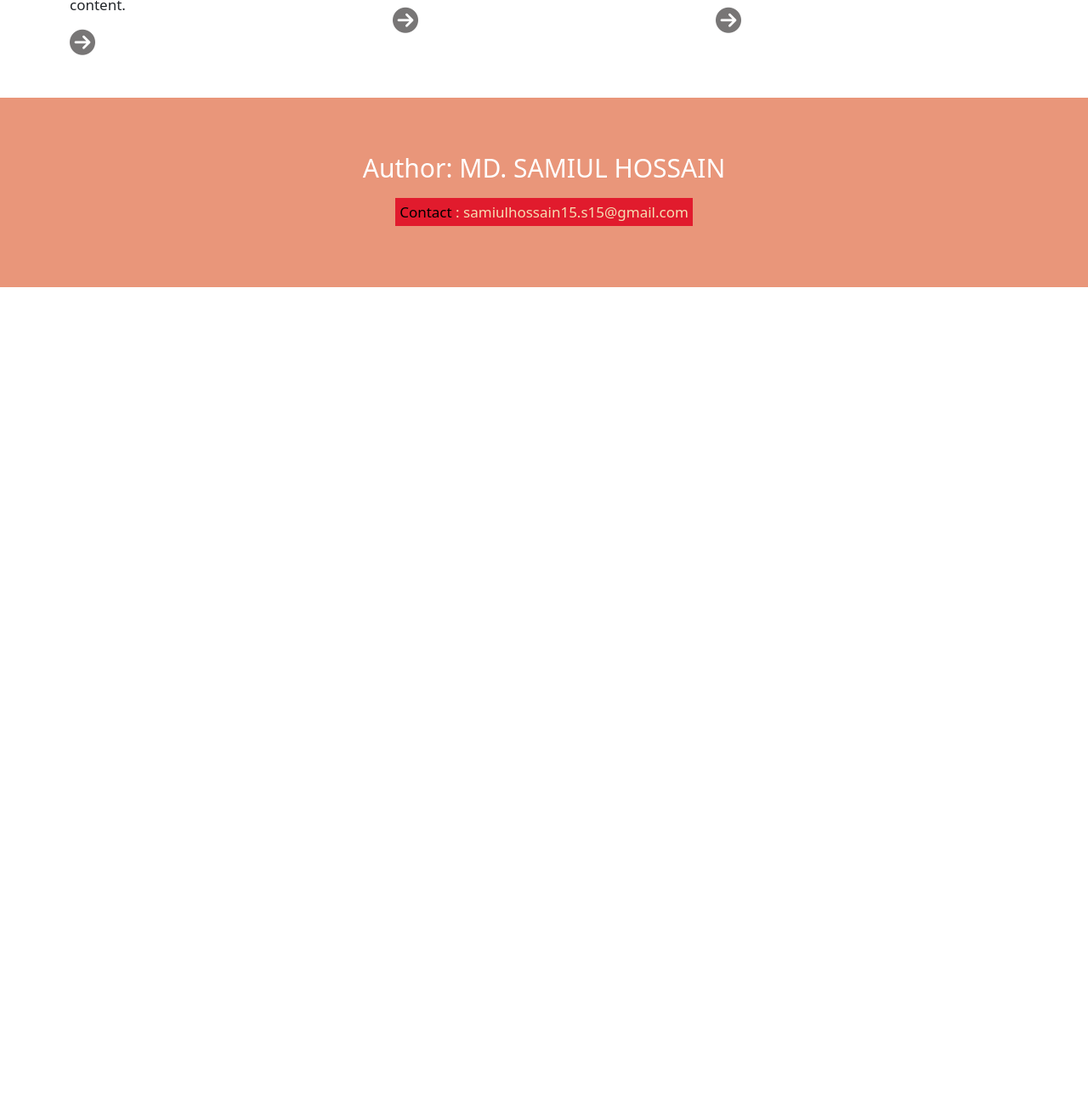
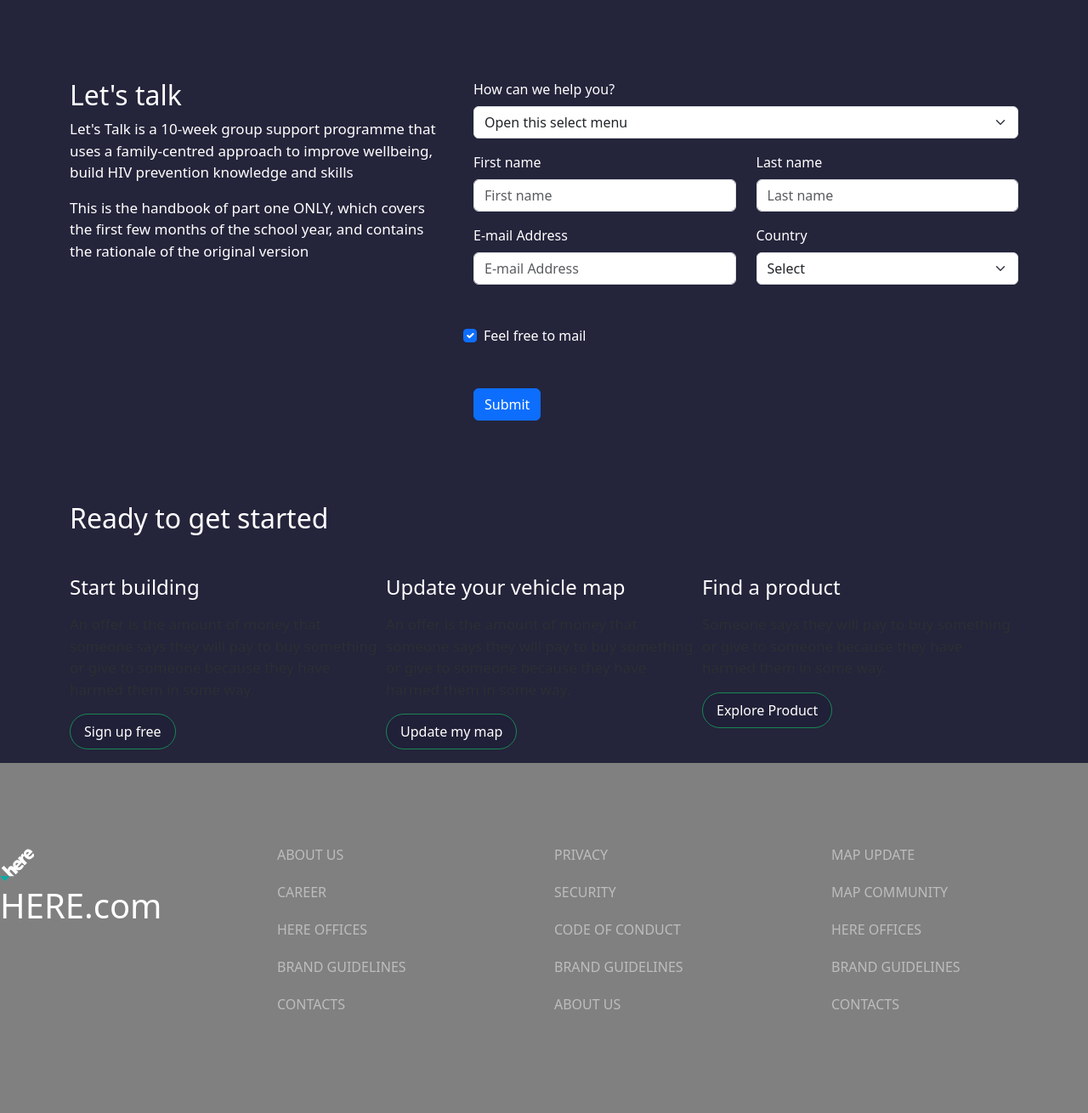
Before and after one commit to SamiulHossain2002/12-repo, a plain HTML site: page index.html in a window 1280 px wide. Shown: the part 2937-4247 px from the top of the page at 85% size. Before the commit the page ends 3275 px from the top, so only its background shows below. Drawn offline with nearby package versions, Linux system fonts and the light colour scheme.

Commit message:
my commit

```diff
--- a/css/style.css
+++ b/css/style.css
@@ -79,26 +79,40 @@ p{
 .blog2 a{
     color: rgba(6, 2, 2, 0.541);
 }
-footer {
-    text-align: center;
-    padding: 60px;
-    background-color: DarkSalmon;
-    color: white;
-  }
-  .footer-name{
-    font-size: 30px;
-    margin-bottom: 17px;
-  }
-  footer a{
-    color: wheat;
+
+/* contact-sec */
+.contact-section{
+    background-color: rgba(4, 4, 30, 0.872);
+}
+
+.contact-bttom{
+    background-color: rgba(4, 4, 30, 0.11);;
+}
+/* footer */
+footer{
+    background-color: rgb(128, 128, 128);
+}
+
+.footer-items{
+    color: #ffffff7a ;
+}
+
+.footer-items li{
+    list-style: none;
+}
+
+.footer-items li a{
     text-decoration: none;
-    background-color: rgb(225, 27, 45);
-    padding: 5px;
-    margin:auto;
-  }
-  footer span{
-    color: black;
-  }
+    color: #ffffff7a;
+    display: block;
+    padding-bottom:20px ;
+}
+
+.footer-items li a:hover{
+    color:#c8e7e647;
+}
+
+
 
 /* @media on screen and (max width:667px) {
     .middle-section{
--- a/index.html
+++ b/index.html
@@ -71,22 +71,22 @@
       <section class="brand-logo py-4 ">
         <div class="container">
           <div class="row">
-            <div class="col-6 col-mt-2">
+            <div class="col-6 col-md-2">
               <img class="img-fluid" src="images/logo-audi-02.png" alt="">
             </div>
-            <div class="col-6 col-mt-2">
+            <div class="col-6 col-md-2">
               <img class="img-fluid" src="images/logo-aws-02.png" alt="">
             </div>
-            <div class="col-6 col-mt-2">
+            <div class="col-6 col-md-2">
               <img class="img-fluid" src="images/logo-intel-02.png" alt="">
             </div>
-            <div class="col-6 col-mt-2">
+            <div class="col-6 col-md-2">
               <img class="img-fluid" src="images/logo-mercedes-02.png" alt="">
             </div>
-            <div class="col-6 col-mt-2">
+            <div class="col-6 col-md-2">
               <img class="img-fluid" src="images/logo-oracle-03.png" alt="">
             </div>
-            <div class="col-6 col-mt-2">
+            <div class="col-6 col-md-2">
               <img class="img-fluid" src="images/logo-pioneer-02.png" alt="">
             </div>
           </div>
@@ -235,17 +235,166 @@
 
       </section>
 
+        <!-- contact section -->
+        <section class="contact-section">
+          <div class="container py-3">
+            <div class="row my-5 py-5">
+              <div class="col-md-5 text-white pe-4">
+                <h2>Let's talk</h2>
+                <p>Let's Talk is a 10-week group support programme that uses a family-centred approach to improve wellbeing, build HIV prevention knowledge and skills</p>
+                <p>This is the handbook of part one ONLY, which covers the first few months of the school year, and contains the rationale of the original version</p>
+
+              </div>
+              <div class="col-md-7 text-white">
+                 <form action="">
+                  <label class="mb-2">How can we help you?
+
+                  </label>
+                <select class="form-select" aria-label="Default select example">
+                    <option selected>Open this select menu</option>
+                    <option value="1">One</option>
+                    <option value="2">Two</option>
+                    <option value="3">Three</option>
+                  </select>
+
+                  <div class="row mt-3">
+
+                    <div class="col-12 col-md-6">
+                      <label class="mb-2">
+                        First name
+                      </label>
+                      <input type="text" class="form-control" placeholder="First name" aria-label="First name">
+                    </div>
+
+                    <div class="col-12 col-md-6">
+                      <label class="mb-2">
+                        Last name
+                      </label>
+                      <input type="text" class="form-control" placeholder="Last name" aria-label="Last name">
+                    </div>
+
+                    <div class="col-12 col-md-6 mt-3">
+                      <label class="mb-2">
+                        E-mail Address
+                      </label>
+                      <input type="text" class="form-control" placeholder="E-mail Address" aria-label="E-mail Address">
+                    </div>
+
+                    <div class="col-12 col-md-6 mt-3">
+                      <label class="mb-2">
+                        Country
+                      </label>
+
+                      <select class="form-select" aria-label="Default select example">
+                        <option selected>Select</option>
+                        <option value="1">BD</option>
+                        <option value="2">IND</option>
+                        <option value="3">CH</option>
+                        <option value="4">PAK</option>
+                      </select>
+                    </div>
+
+                    <div class="form-check mt-5">
+                      <input class="form-check-input" type="checkbox" value="" id="flexCheckChecked" checked>
+
+                      <label class="form-check-label" for="flexCheckChecked">
+                        Feel free to mail
+                      </label>
+                    </div>
+
+                    <div class="col-12 mt-5 ">
+                      <button type="submit" class="btn btn-primary ">Submit</button>
+                    </div>
+
+
+                  </div>
+
+
+                 </form>
+
+              </div>
+            </div>
+
+
+            <div class="contact-bottom text-white">
+              <h2 >Ready to get started</h2>
+              <div class="d-flex mt-5">
+                <div class="col ">
+
+                  <h4>Start building</h4>
+                  <p class="text-secondary-emphasis my-3">An offer is the amount of money that someone says they will pay to buy something or give to someone because they have harmed them in some way.</p>
+                  <button class="contact-bttom text-white rounded-pill border border-success px-3 py-2">Sign up free</button>
+
+                </div>
+                <div class="col">
+
+                  <h4>Update your vehicle map</h4>
+                  <p class="text-secondary-emphasis my-3">An offer is the amount of money that someone says they will pay to buy something or give to someone because they have harmed them in some way.</p>
+
+                  <button class="contact-bttom text-white rounded-pill border border-success px-3 py-2">Update my map</button>
+
+                </div>
+                <div class="col">
+
+                  <h4>Find a product</h4>
+                  <p class="text-secondary-emphasis my-3"> Someone says they will pay to buy something or give to someone because they have harmed them in some way.</p>
+
+                  <button class="contact-bttom text-white rounded-pill border border-success px-3 py-2">Explore Product</button>
+
+                </div>
+              </div>
+
+
+
+            </div>
+
+          </div>
+        </section>
+    </main>
+
+    <footer class="py-5">
+      <div class="row py-5">
+        <div class="col-12 col-md-3 text-white">
+           <img src="images/logo-theme-dark.svg" alt="">
+           <h1>HERE.com</h1>
+
+
+        </div>
+
+        <div class="col-12 col-md-3 footer-items">
+          <li><a href="#"> ABOUT US</a></li>
+          <li><a href="#"> CAREER</a></li>
+          <li><a href="#"> HERE OFFICES</a></li>
+          <li><a href="#"> BRAND GUIDELINES</a></li>
+          <li><a href="#">CONTACTS </a></li>
+
+        </div>
+
+        <div class="col-12 col-md-3 footer-items">
+          <li><a href="#"> PRIVACY</a></li>
+          <li><a href="#"> SECURITY</a></li>
+          <li><a href="#"> CODE OF CONDUCT</a></li>
+          <li><a href="#"> BRAND GUIDELINES</a></li>
+          <li><a href="#">ABOUT US </a></li>
+
+        </div>
+
+        <div class="col-12 col-md-3 footer-items">
+          <li><a href="#"> MAP UPDATE</a></li>
+          <li><a href="#">MAP COMMUNITY</a></li>
+          <li><a href="#"> HERE OFFICES</a></li>
+          <li><a href="#"> BRAND GUIDELINES</a></li>
+          <li><a href="#">CONTACTS </a></li>
+
+        </div>
 
 
 
 
+    </footer>
 
-    </main>
 
-    <footer>
-      <p class="footer-name">Author: MD. SAMIUL HOSSAIN</p>
-      <p><a href= "samiulhossain15.s15@gmail.com" target="_blank"> <span>Contact</span> : samiulhossain15.s15@gmail.com</a></p>
-    </footer>
+
 
 
     <script src="https://kit.fontawesome.com/eb8122b8b2.js" crossorigin="anonymous"></script>
```
